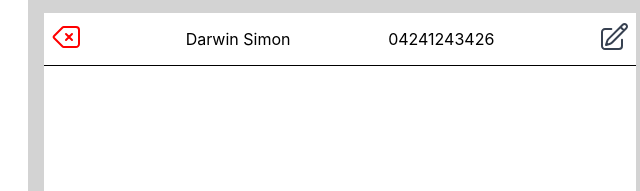
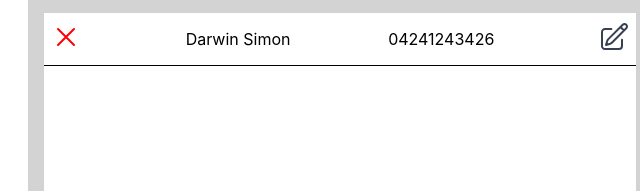
Before and after one commit to dlarosahc/ContactList, a plain HTML site: page index.html in a window 1280 px wide. Shown: the part 289-480 px from the top of the page, 300-940 px from the left. Drawn offline with Linux system fonts and the light colour scheme.

Commit message:
Update index.html

```diff
--- a/index.html
+++ b/index.html
@@ -34,8 +34,8 @@
       <li class="contact">
         <button class="delete-btn">
           <svg xmlns="http://www.w3.org/2000/svg" fill="none" viewBox="0 0 24 24" stroke-width="1.5" stroke="currentColor" class="delete-icon">
-            <path stroke-linecap="round" stroke-linejoin="round" d="M12 9.75 14.25 12m0 0 2.25 2.25M14.25 12l2.25-2.25M14.25 12 12 14.25m-2.58 4.92-6.374-6.375a1.125 1.125 0 0 1 0-1.59L9.42 4.83c.21-.211.497-.33.795-.33H19.5a2.25 2.25 0 0 1 2.25 2.25v10.5a2.25 2.25 0 0 1-2.25 2.25h-9.284c-.298 0-.585-.119-.795-.33Z" />
-          </svg>
+          <path stroke-linecap="round" stroke-linejoin="round" d="M6 18 18 6M6 6l12 12" />
+        </svg>
 
         </button>
         <p>Darwin Simon</p>
```
